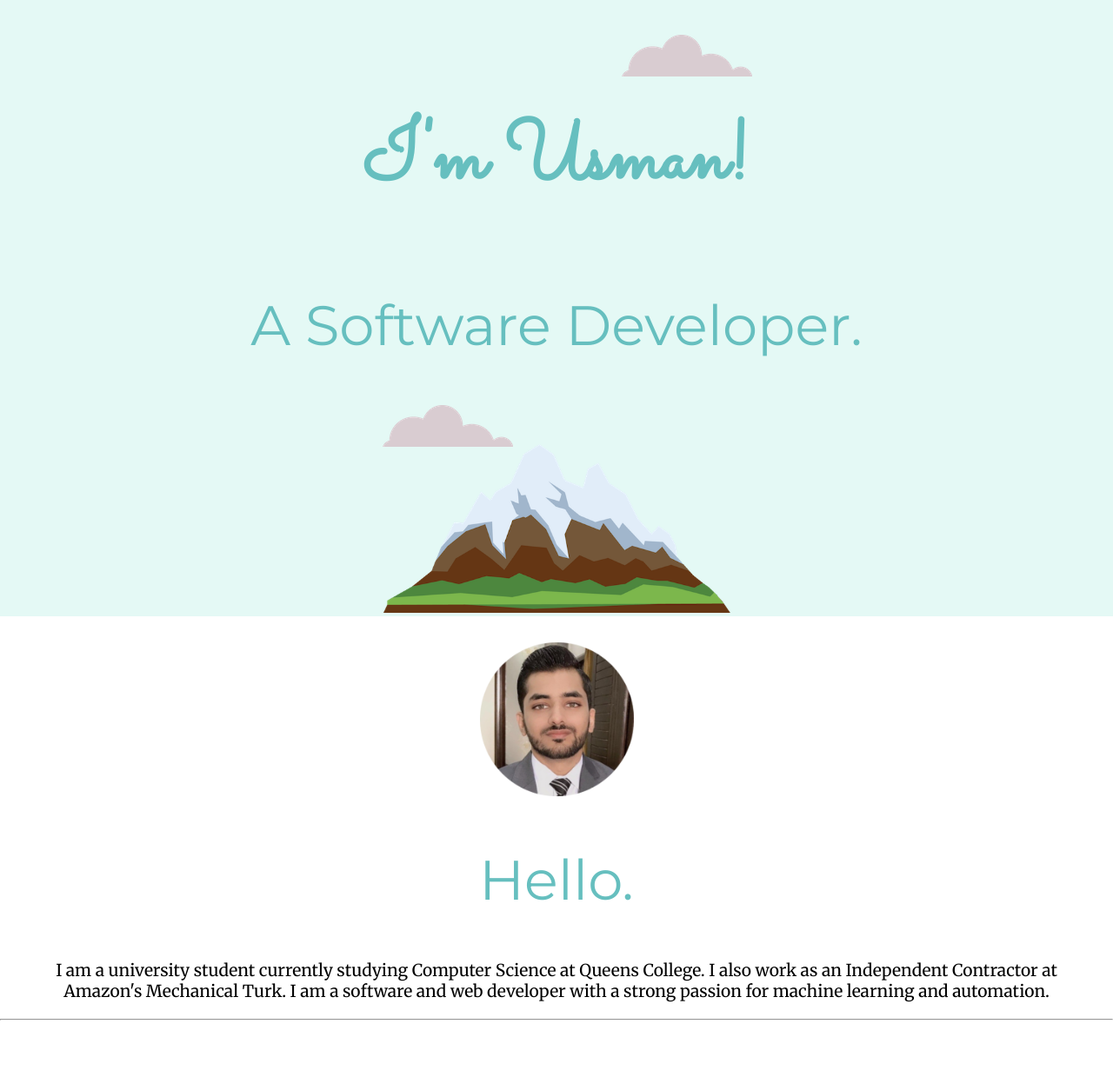
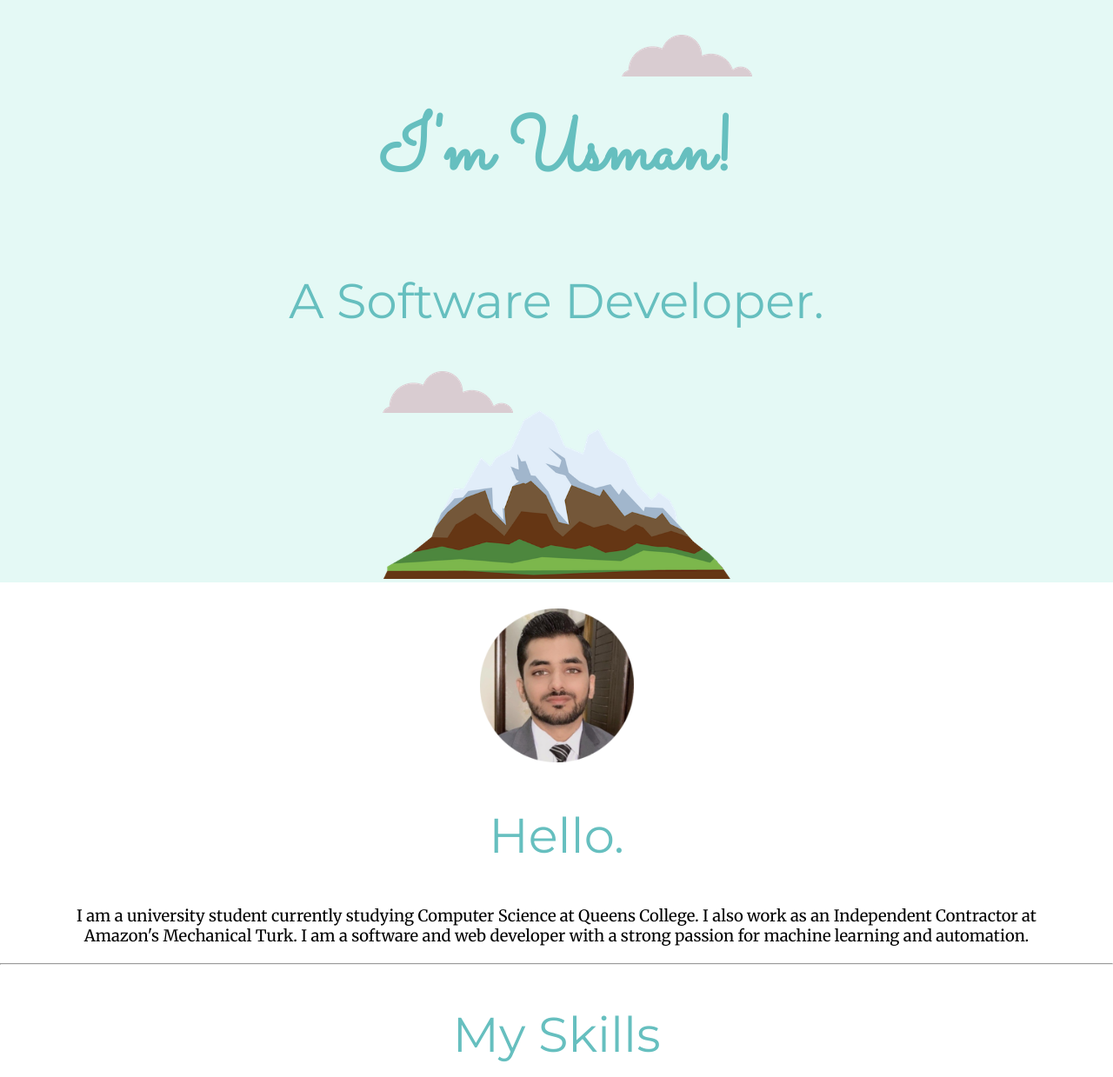
Before and after one commit to usarfraz3434/Personal-Website, a plain HTML site: page index.html in a window 1280 px wide. Shown: the top 1239 px of the page at 87% size. Drawn offline with Linux system fonts and the light colour scheme.

Commit message:
Updated Styles.css

```diff
--- a/css/styles.css
+++ b/css/styles.css
@@ -5,7 +5,7 @@ body {
 }
 
 h1 {
-  font-size: 6rem;
+  font-size: 5.5rem;
   margin: 50px auto 0 auto;
   font-family: "Sacramento", cursive;
   color: #66bfbf;
@@ -13,14 +13,14 @@ h1 {
 }
 
 h2 {
-  font-size: 4rem;
+  font-size: 3.5rem;
   font-family: "Montserrat", sans-serif;
   color: #66bfbf;
   font-weight: normal;
 }
 
 p {
-  font-size: 1.2rem;
+  font-size: 1.15rem;
   margin: auto;
 }
 
```
